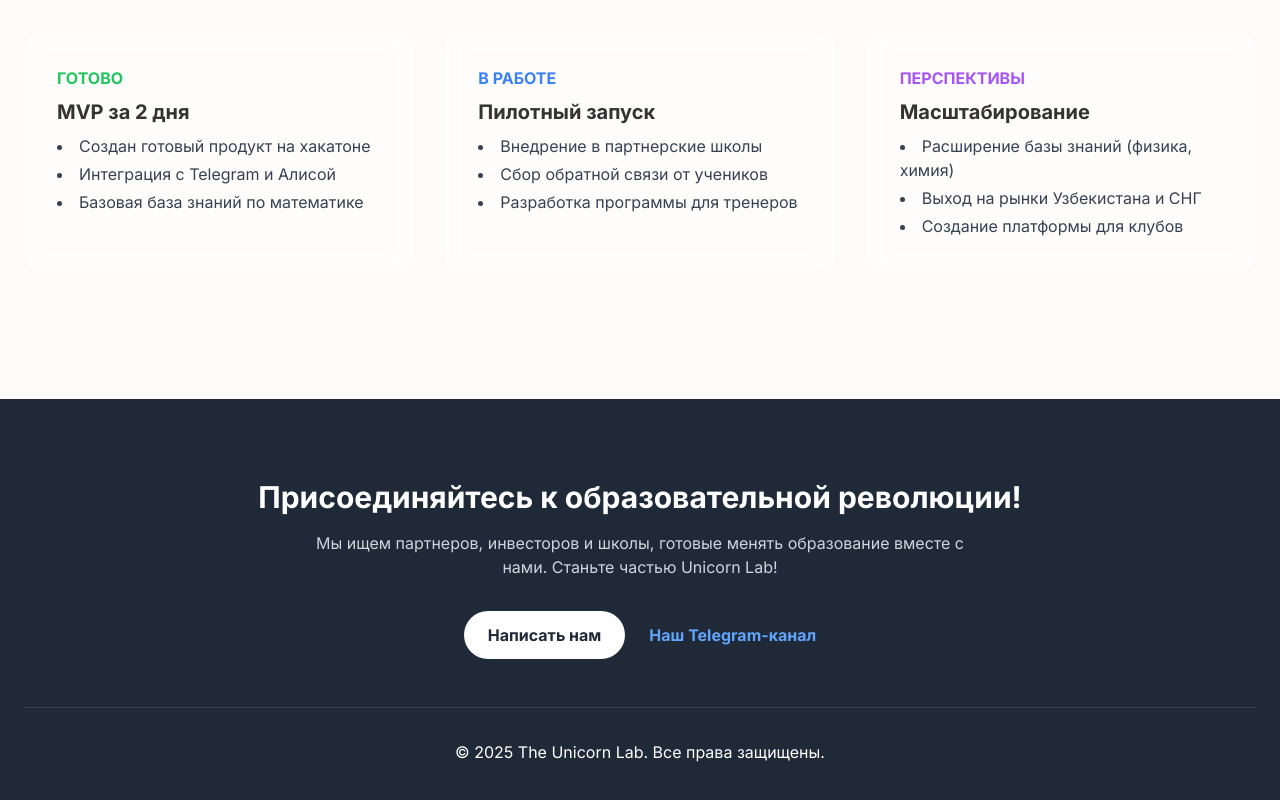
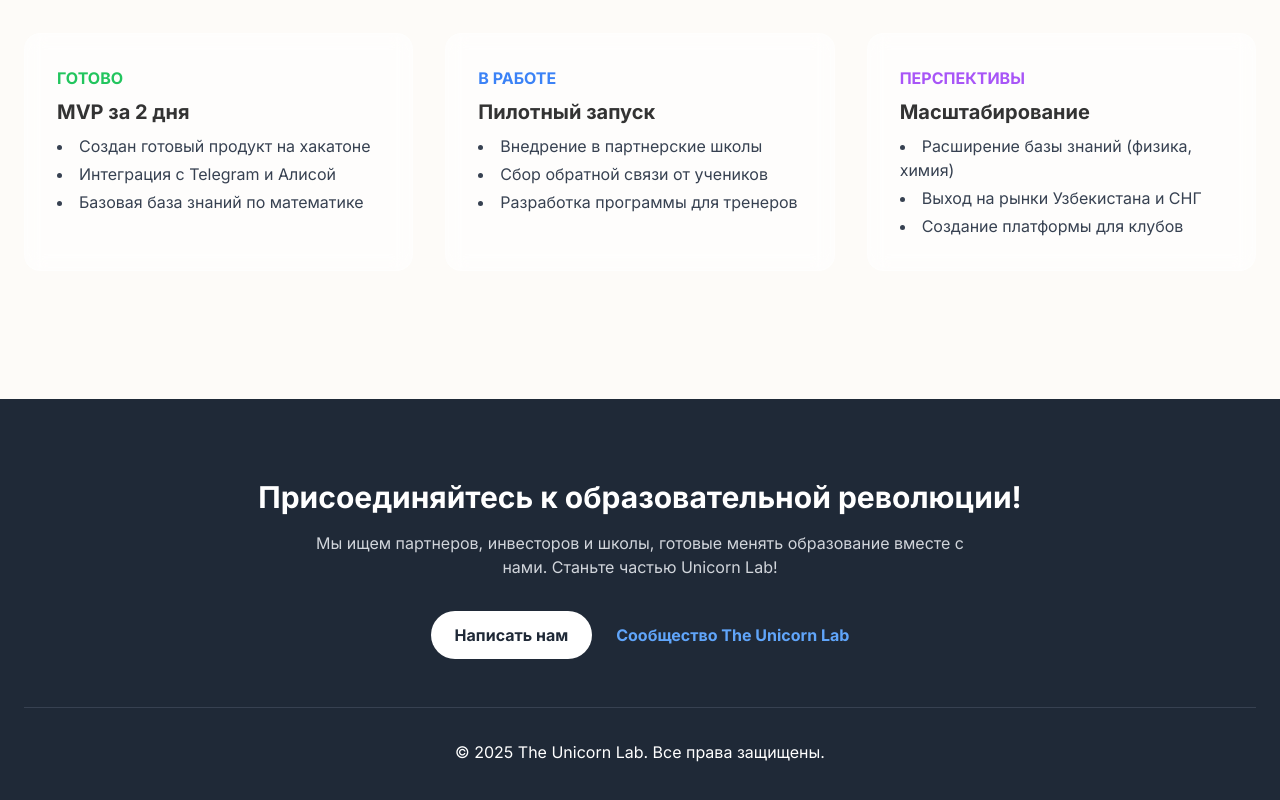
Before and after one commit to shakhruz/milena-promo, a plain HTML site: page index.html in a window 1280 px wide. Shown: the part 3491-4291 px from the top of the page. Drawn offline with nearby package versions, Linux system fonts and the light colour scheme.

Commit message:
обновил контакты и ссылки

```diff
--- a/index.html
+++ b/index.html
@@ -93,7 +93,7 @@
                     <p class="text-xl md:text-2xl text-gray-700 mt-6 font-light">Выводим детей за пределы домашнего задания!</p>
                     <div class="mt-12">
                         <a href="#solution" class="bg-blue-600 text-white px-8 py-4 rounded-full text-lg font-semibold hover:bg-blue-700 transition-transform hover:scale-105">Узнать больше</a>
-                        <a href="#contact" class="ml-4 border border-gray-300 text-gray-700 px-8 py-4 rounded-full text-lg font-semibold hover:bg-gray-100 transition">Попробовать</a>
+                        <a href="https://t.me/milena_teacher_bot" class="ml-4 border border-gray-300 text-gray-700 px-8 py-4 rounded-full text-lg font-semibold hover:bg-gray-100 transition">Попробовать</a>
                     </div>
                 </div>
             </div>
@@ -234,8 +234,8 @@
                 <h2 class="text-3xl font-bold mb-4">Присоединяйтесь к образовательной революции!</h2>
                 <p class="max-w-2xl mx-auto text-gray-300 mb-8">Мы ищем партнеров, инвесторов и школы, готовые менять образование вместе с нами. Станьте частью Unicorn Lab!</p>
                 <div class="flex justify-center items-center space-x-6">
-                     <a href="mailto:example@unicornlab.com" class="bg-white text-gray-800 px-6 py-3 rounded-full font-semibold hover:bg-gray-200 transition">Написать нам</a>
-                     <a href="#" class="text-blue-400 font-semibold hover:text-blue-300">Наш Telegram-канал</a>
+                     <a href="https://t.me/shakhruz_ashirov" class="bg-white text-gray-800 px-6 py-3 rounded-full font-semibold hover:bg-gray-200 transition">Написать нам</a>
+                     <a href="https://www.skool.com/unicornlab-9736/about" class="text-blue-400 font-semibold hover:text-blue-300">Сообщество The Unicorn Lab</a>
                 </div>
                 <div class="mt-12 border-t border-gray-700 pt-8">
                     <p>&copy; 2025 The Unicorn Lab. Все права защищены.</p>
```
